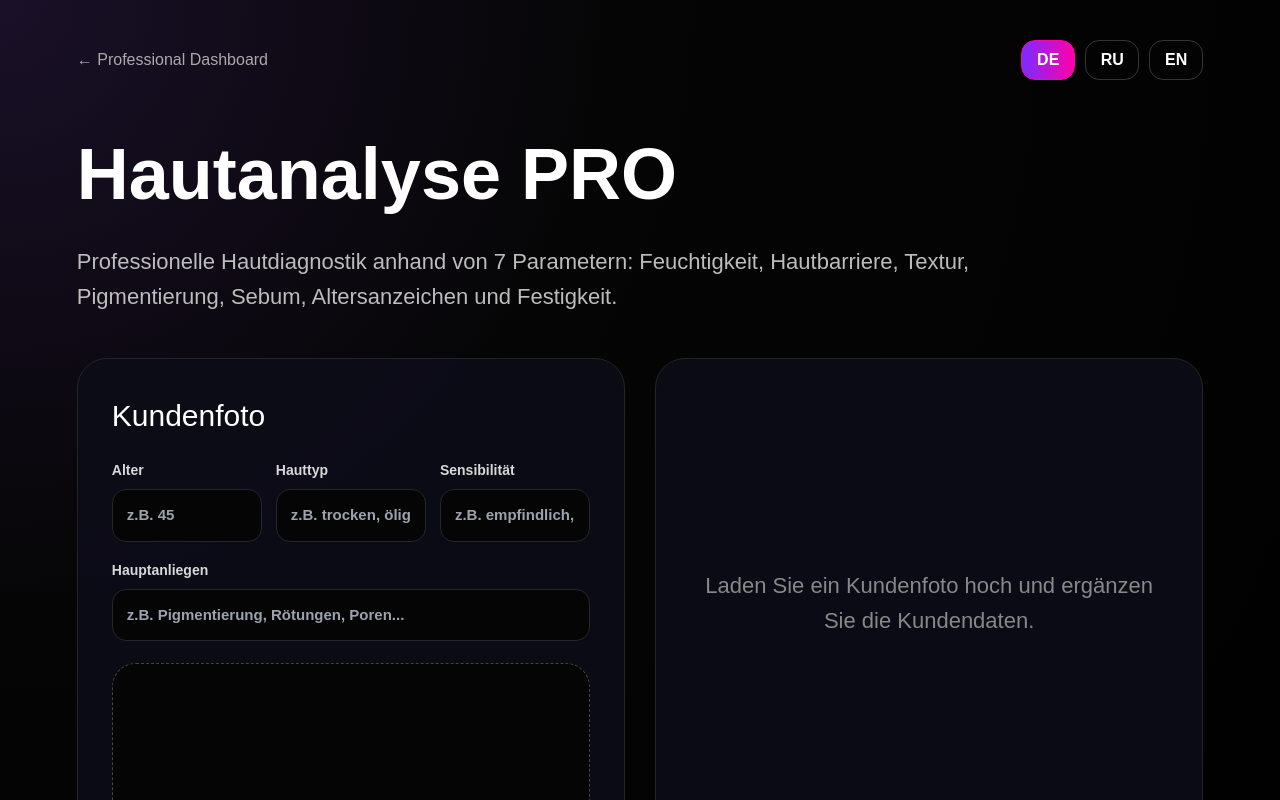
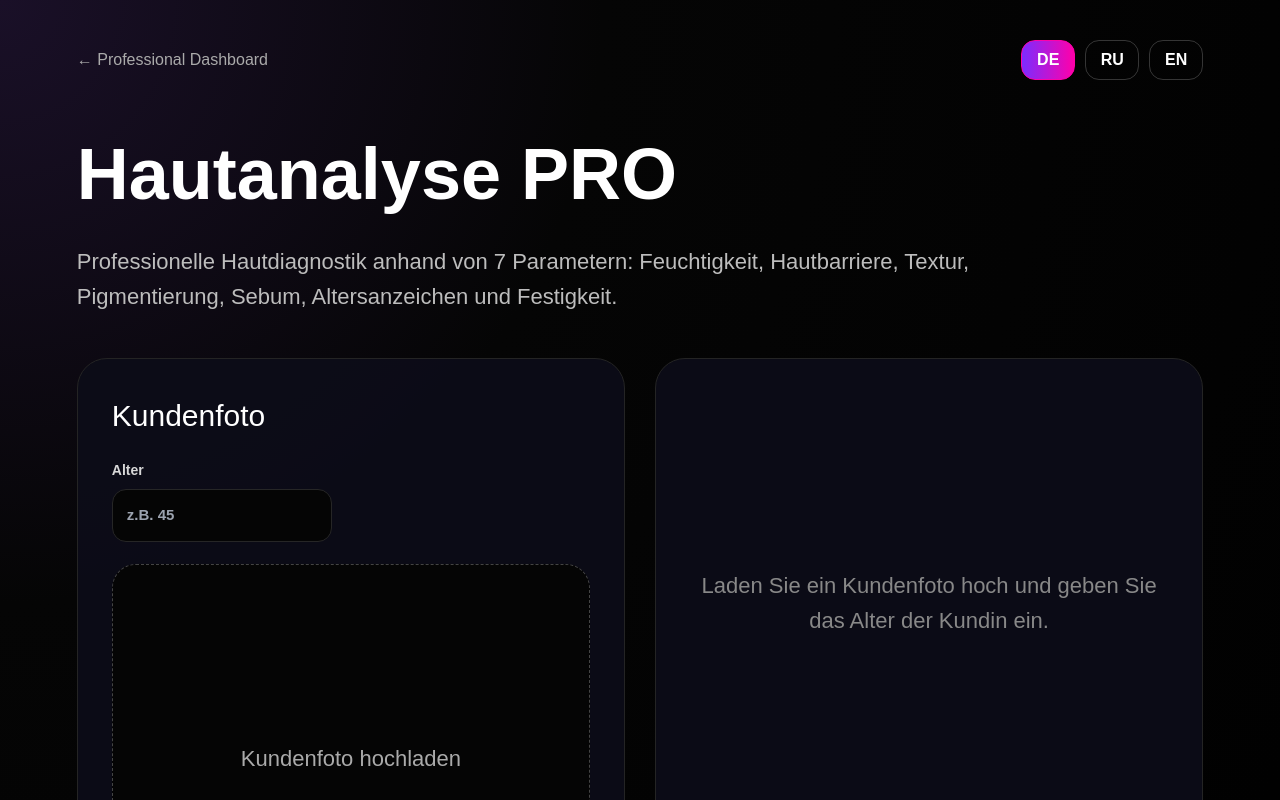
Before and after one commit to piladd-design/formulens-lab, a Next.js app: page /pro/skin in a window 1280 px wide. Shown: the top 800 px of the page. Built offline with nearby package versions, Linux system fonts and the light colour scheme.

Commit message:
Update page.js

```diff
--- a/app/pro/skin/page.js
+++ b/app/pro/skin/page.js
@@ -14,16 +14,11 @@ const translations = {
     uploadPhoto: 'Kundenfoto hochladen',
     analyze: '✨ Haut analysieren',
     analyzing: 'AI analysiert die Haut...',
-    uploadHint: 'Laden Sie ein Kundenfoto hoch und ergänzen Sie die Kundendaten.',
+    uploadHint:
+      'Laden Sie ein Kundenfoto hoch und geben Sie das Alter der Kundin ein.',
 
     age: 'Alter',
-    concern: 'Hauptanliegen',
-    skinType: 'Hauttyp',
-    sensitivity: 'Sensibilität',
     agePlaceholder: 'z.B. 45',
-    concernPlaceholder: 'z.B. Pigmentierung, Rötungen, Poren...',
-    skinTypePlaceholder: 'z.B. trocken, ölig, Mischhaut...',
-    sensitivityPlaceholder: 'z.B. empfindlich, normal, reaktiv...',
 
     overview: 'Professionelle Hautbewertung',
     score: 'Professioneller Hautindex',
@@ -55,16 +50,10 @@ const translations = {
     uploadPhoto: 'Загрузить фото клиента',
     analyze: '✨ Анализировать кожу',
     analyzing: 'AI анализирует кожу...',
-    uploadHint: 'Загрузите фото клиента и добавьте данные для профессионального анализа.',
+    uploadHint: 'Загрузите фото клиента и укажите возраст.',
 
     age: 'Возраст',
-    concern: 'Главная жалоба',
-    skinType: 'Тип кожи',
-    sensitivity: 'Чувствительность',
     agePlaceholder: 'например: 45',
-    concernPlaceholder: 'например: пигментация, покраснение, поры...',
-    skinTypePlaceholder: 'например: сухая, жирная, комбинированная...',
-    sensitivityPlaceholder: 'например: чувствительная, нормальная, реактивная...',
 
     overview: 'Профессиональная оценка кожи',
     score: 'Профессиональный индекс кожи',
@@ -96,16 +85,10 @@ const translations = {
     uploadPhoto: 'Upload Client Photo',
     analyze: '✨ Analyze Skin',
     analyzing: 'AI is analyzing the skin...',
-    uploadHint: 'Upload a client photo and add client context for professional analysis.',
+    uploadHint: 'Upload a client photo and enter the client age.',
 
     age: 'Age',
-    concern: 'Main concern',
-    skinType: 'Skin type',
-    sensitivity: 'Sensitivity',
     agePlaceholder: 'e.g. 45',
-    concernPlaceholder: 'e.g. pigmentation, redness, pores...',
-    skinTypePlaceholder: 'e.g. dry, oily, combination...',
-    sensitivityPlaceholder: 'e.g. sensitive, normal, reactive...',
 
     overview: 'Professional Skin Overview',
     score: 'Professional Skin Score',
@@ -133,9 +116,6 @@ export default function ProSkinPage() {
   const [image, setImage] = useState(null)
   const [imageData, setImageData] = useState('')
   const [age, setAge] = useState('')
-  const [concern, setConcern] = useState('')
-  const [skinType, setSkinType] = useState('')
-  const [sensitivity, setSensitivity] = useState('')
   const [analysis, setAnalysis] = useState(null)
   const [loading, setLoading] = useState(false)
   const [error, setError] = useState('')
@@ -174,9 +154,6 @@ export default function ProSkinPage() {
           image: imageData,
           lang,
           age,
-          concern,
-          skinType,
-          sensitivity,
         }),
       })
 
@@ -271,35 +248,12 @@ export default function ProSkinPage() {
           <div style={styles.panel}>
             <h2 style={styles.h2}>{t.uploadTitle}</h2>
 
-            <div style={styles.formGrid}>
             <Field
               label={t.age}
               value={age}
               onChange={setAge}
               placeholder={t.agePlaceholder}
             />
-              <Field
-                label={t.skinType}
-                value={skinType}
-                onChange={setSkinType}
-                placeholder={t.skinTypePlaceholder}
-              />
-              <Field
-                label={t.sensitivity}
-                value={sensitivity}
-                onChange={setSensitivity}
-                placeholder={t.sensitivityPlaceholder}
-              />
-            </div>
-
-            <div style={{ marginTop: '18px' }}>
-              <Field
-                label={t.concern}
-                value={concern}
-                onChange={setConcern}
-                placeholder={t.concernPlaceholder}
-              />
-            </div>
 
             <label style={{ cursor: 'pointer' }}>
               <div style={styles.uploadBox}>
@@ -387,11 +341,8 @@ export default function ProSkinPage() {
 
             <section style={styles.resultGrid}>
               <Info title={t.interpretation}>{analysis.interpretation}</Info>
-
               <Info title={t.strategy}>{analysis.strategy}</Info>
-
               <Info title={t.homecare}>{analysis.homecare}</Info>
-
               <Info title={t.directions}>{analysis.recommendedLines}</Info>
             </section>
           </>
@@ -557,11 +508,6 @@ const styles = {
     borderRadius: '30px',
     padding: '34px',
   },
-  formGrid: {
-    display: 'grid',
-    gridTemplateColumns: 'repeat(auto-fit,minmax(140px,1fr))',
-    gap: '14px',
-  },
   fieldLabel: {
     display: 'grid',
     gap: '8px',
@@ -571,6 +517,7 @@ const styles = {
   },
   input: {
     width: '100%',
+    maxWidth: '220px',
     borderRadius: '14px',
     border: '1px solid #262626',
     background: '#050505',
@@ -580,7 +527,7 @@ const styles = {
     outline: 'none',
   },
   uploadBox: {
-    height: '360px',
+    height: '390px',
     marginTop: '22px',
     borderRadius: '24px',
     border: '1px dashed #444',
```
Lines whose indentation alone changed are shown as unchanged.
